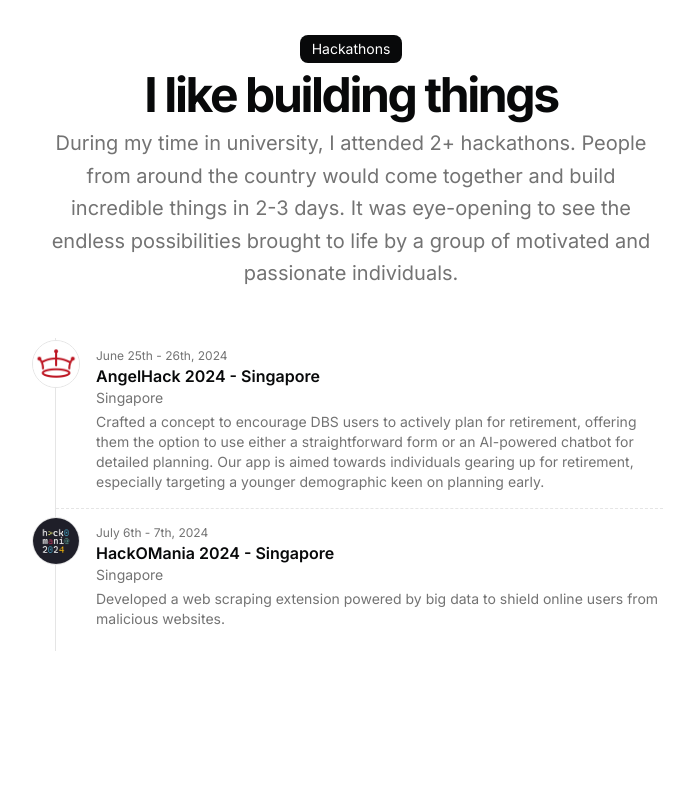
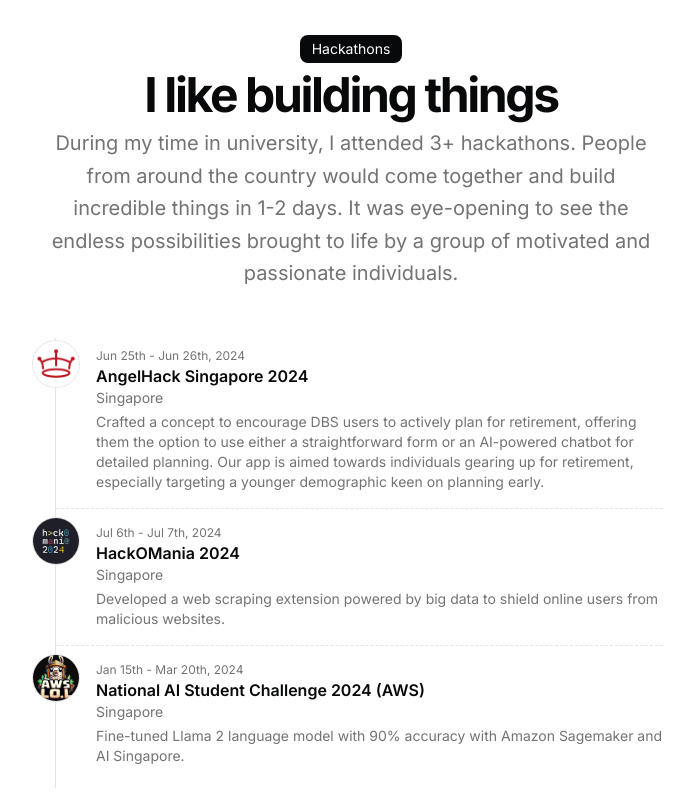
Before and after one commit to iJoyRide/me, a Next.js app: page / in a window 1280 px wide. Shown: the part 2160-2960 px from the top of the page, without its empty margins (289-983 px from the left). Built offline with nearby package versions, Linux system fonts and the light colour scheme.

Commit message:
hackathon

```diff
--- a/src/app/page.tsx
+++ b/src/app/page.tsx
@@ -166,7 +166,7 @@ export default function Page() {
                 <p className="text-muted-foreground md:text-xl/relaxed lg:text-base/relaxed xl:text-xl/relaxed">
                   During my time in university, I attended{" "}
                   {DATA.hackathons.length}+ hackathons. People from around the
-                  country would come together and build incredible things in 2-3
+                  country would come together and build incredible things in 1-2
                   days. It was eye-opening to see the endless possibilities
                   brought to life by a group of motivated and passionate
                   individuals.
--- a/src/data/resume.tsx
+++ b/src/data/resume.tsx
@@ -126,7 +126,8 @@ export const DATA = {
   education: [
     {
       school: "Singapore Institute of Technology",
-      href: "https://www.singaporetech.edu.sg/",
+      href: "",
+      // href: "https://www.singaporetech.edu.sg/",
       degree: "BEng with Honours in Aerospace Engineering",
       logoUrl: "/sit.png",
       start: "2021",
@@ -134,7 +135,8 @@ export const DATA = {
     },
     {
       school: "Singapore Polytechnic",
-      href: "https://www.sp.edu.sg/",
+      href: "",
+      // href: "https://www.sp.edu.sg/",
       degree: "Diploma in Electrical Electronic Engineering",
       logoUrl: "/sp.jpg",
       start: "2016",
@@ -237,8 +239,8 @@ export const DATA = {
   ],
   hackathons: [
     {
-      title: "AngelHack 2024 - Singapore",
-      dates: "June 25th - 26th, 2024",
+      title: "AngelHack Singapore 2024",
+      dates: "Jun 25th - Jun 26th, 2024",
       location: "Singapore",
       description:
         "Crafted a concept to encourage DBS users to actively plan for retirement, offering them the option to use either a straightforward form or an AI-powered chatbot for detailed planning. Our app is aimed towards individuals gearing up for retirement, especially targeting a younger demographic keen on planning early.",
@@ -248,8 +250,8 @@ export const DATA = {
       links: [],
     },
     {
-      title: "HackOMania 2024 - Singapore",
-      dates: "July 6th - 7th, 2024",
+      title: "HackOMania 2024",
+      dates: "Jul 6th - Jul 7th, 2024",
       location: "Singapore",
       description:
         "Developed a web scraping extension powered by big data to shield online users from malicious websites.",
@@ -258,5 +260,16 @@ export const DATA = {
       win: "1st Place Winner",
       links: []
     },
+    {
+      title: "National AI Student Challenge 2024 (AWS)",
+      dates: "Jan 15th - Mar 20th, 2024",
+      location: "Singapore",
+      description:
+        "Fine-tuned Llama 2 language model with 90% accuracy with Amazon Sagemaker and AI Singapore.",
+      image:
+        "/awslol.png",
+      win: "1st Place Winner",
+      links: []
+    },
   ],
 } as const;
```
Also changed, not shown: public/awslol.png (added), 1 other file (tests, documents, lock files or other folders).
